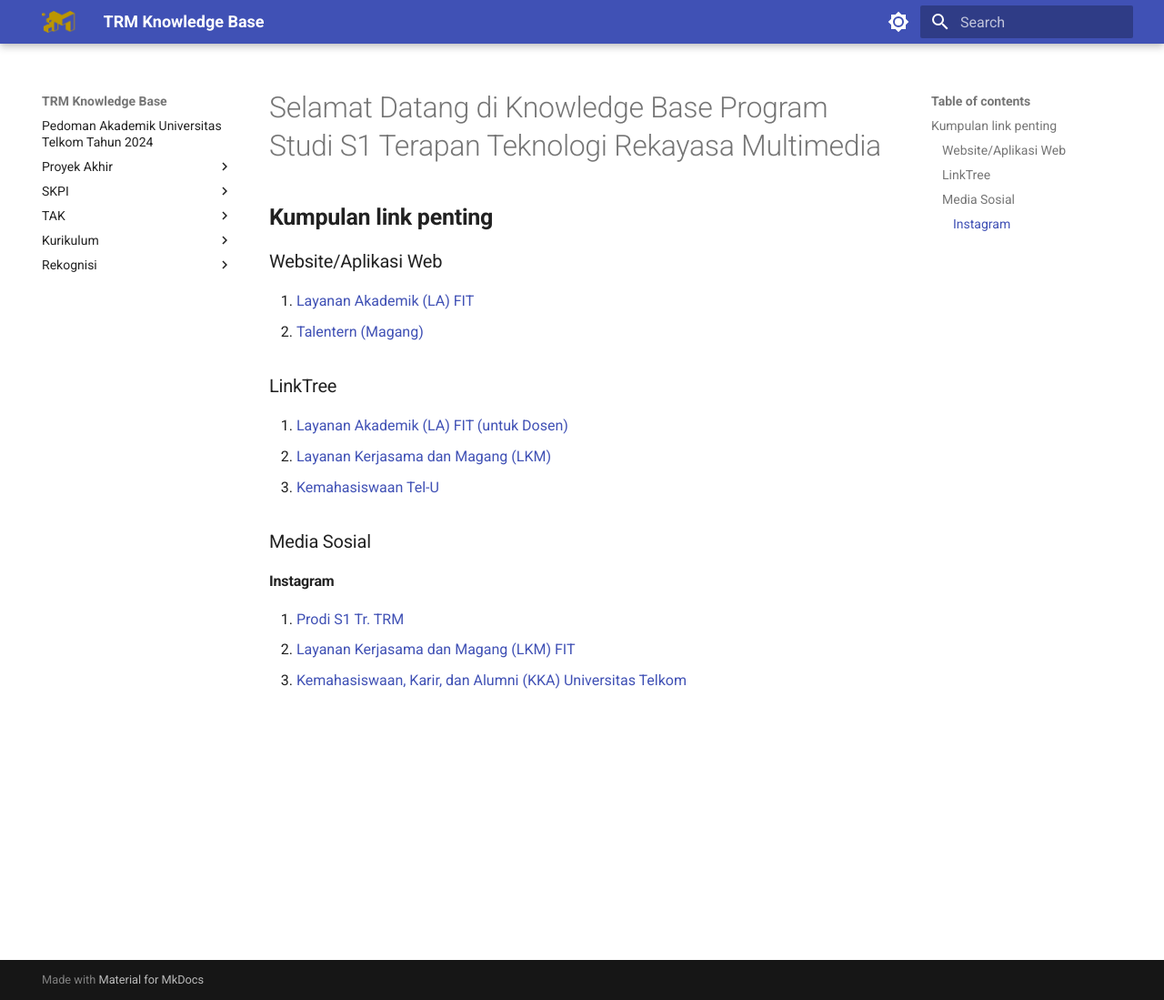
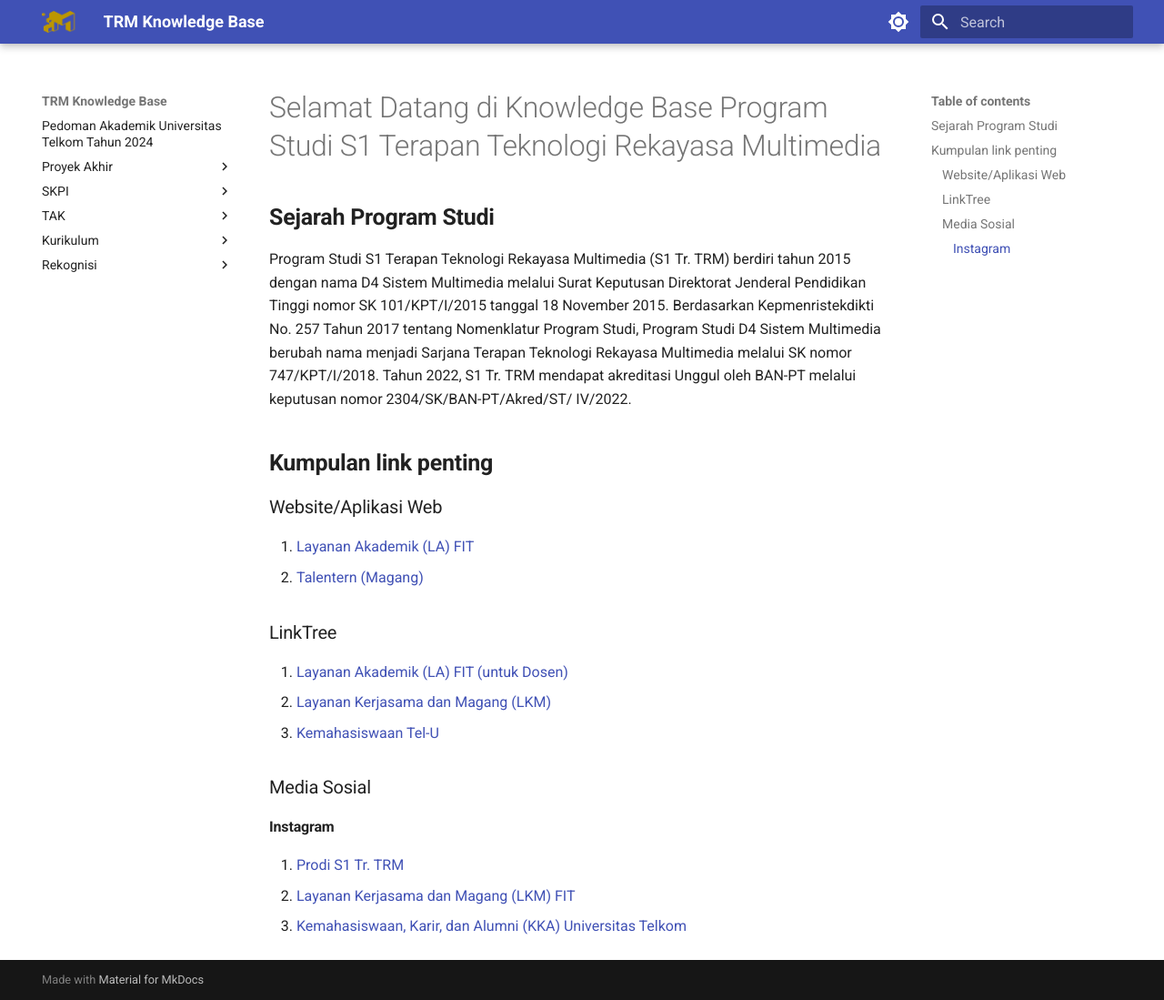
Before and after one commit to s1trm/knowledge, an MkDocs documentation site: the page built from docs/index.md, in a window 1280 px wide and 1099 px high. Shown: the whole window at 91% size. Built offline with MkDocs 1.6.1 and Material for MkDocs 9.7.7, drawn with Linux system fonts in a browser that asks for light colours.

Commit message:
nambah sejarah prodi di index

```diff
--- a/docs/index.md
+++ b/docs/index.md
@@ -1,4 +1,8 @@
 # Selamat Datang di Knowledge Base Program Studi S1 Terapan Teknologi Rekayasa Multimedia
+
+## **Sejarah Program Studi**
+
+Program Studi S1 Terapan Teknologi Rekayasa Multimedia (S1 Tr. TRM) berdiri tahun 2015 dengan nama D4 Sistem Multimedia melalui Surat Keputusan Direktorat Jenderal Pendidikan Tinggi nomor SK 101/KPT/I/2015 tanggal 18 November 2015. Berdasarkan Kepmenristekdikti No. 257 Tahun 2017 tentang Nomenklatur Program Studi, Program Studi D4 Sistem Multimedia berubah nama menjadi Sarjana Terapan Teknologi Rekayasa Multimedia melalui SK nomor 747/KPT/I/2018. Tahun 2022, S1 Tr. TRM mendapat akreditasi Unggul oleh BAN-PT melalui keputusan nomor 2304/SK/BAN-PT/Akred/ST/ IV/2022.
 
 ## **Kumpulan link penting**
 
```
